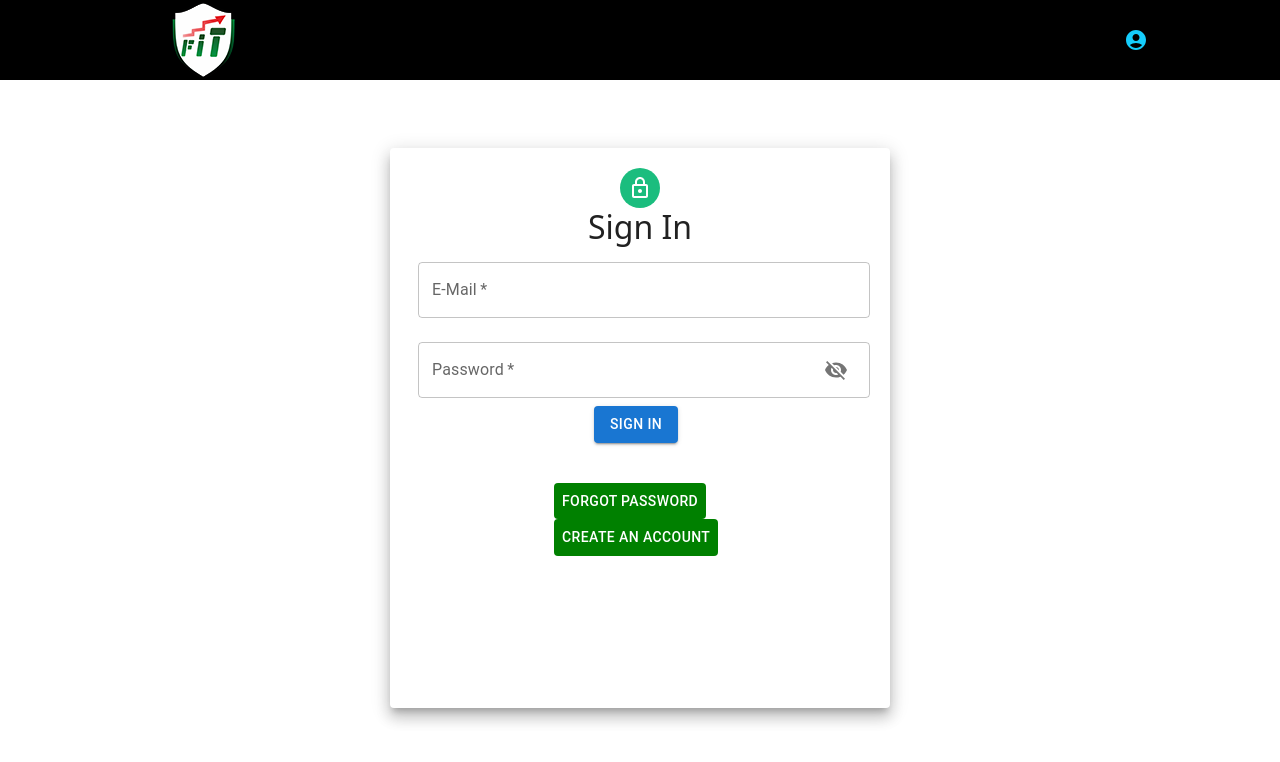
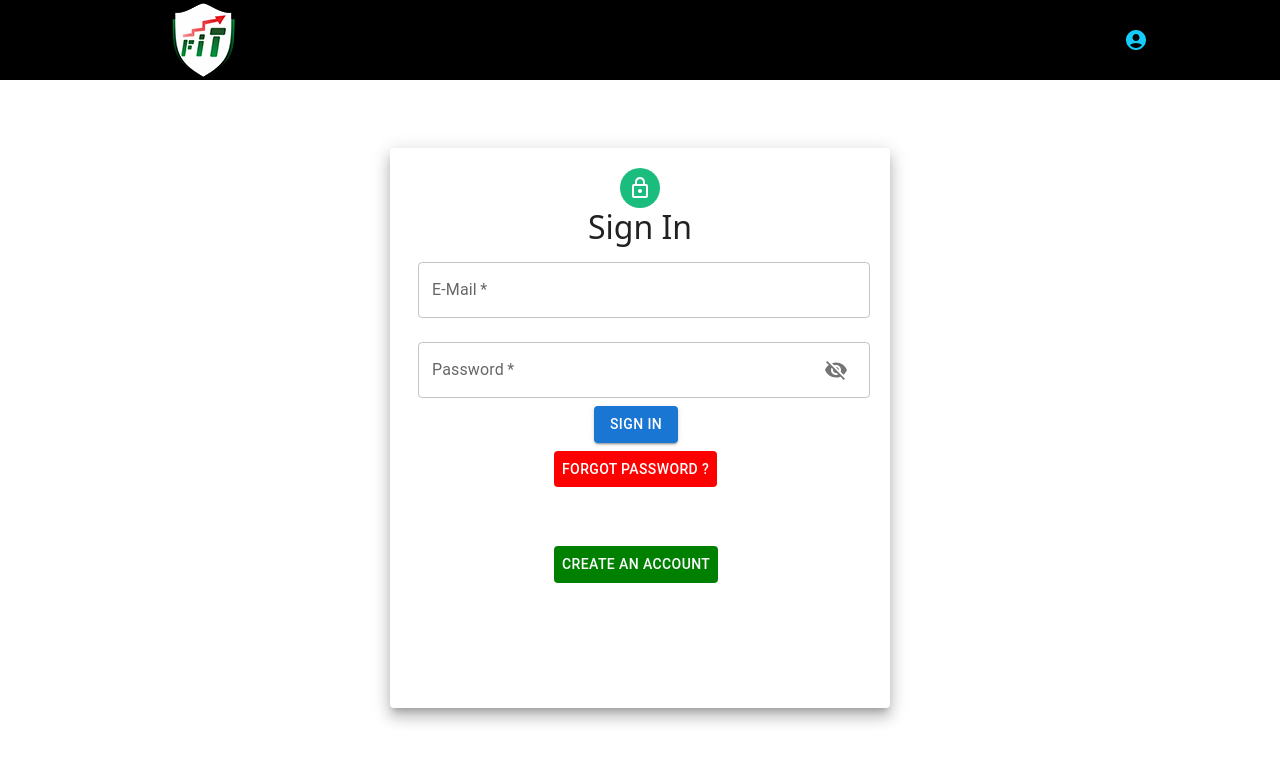
Before and after one commit to Aravind-2000/insurancefrontend, a React (Create React App) app: page /ui/login in a window 1280 px wide. Shown: the top 762 px of the page. Built offline with nearby package versions, Linux system fonts and the light colour scheme.

Commit message:
Formatting,changed props in ChangePassword file

```diff
--- a/src/Components/LoginAndSignup/ChangePassword.js
+++ b/src/Components/LoginAndSignup/ChangePassword.js
@@ -10,16 +10,16 @@ const ChangePassword = () => {
     margin: "20px auto",
   };
 
-  const btnstyle = { margin: "8px 0", marginLeft: "12.5rem" };
+  const btnstyle = { margin: "8px 0", marginLeft: "10.5rem" };
 
   const [password, setPassword] = useState("");
   const [confirmPassword, setconfirmPassword] = useState("");
-  const [usermail, setusermail] = useState("");
+  const [email, setEmail] = useState("");
 
   const [passError, setpassError] = useState("");
 
   const ChangePasswordSubmit = () => {
-    InsuranceApi.updateUserPassword(usermail, confirmPassword)
+    InsuranceApi.updateUserPassword(email, password)
       .then((res) => {
         console.log(res.data);
         window.location = "login";
@@ -52,9 +52,9 @@ const ChangePassword = () => {
               <TextField
                 className="formtext"
                 label="E-Mail"
-                value={usermail}
+                value={email}
                 placeholder="Enter your  E-Mail"
-                onChange={(e) => setusermail(e.target.value)}
+                onChange={(e) => setEmail(e.target.value)}
                 fullWidth
                 required
               />
@@ -79,7 +79,7 @@ const ChangePassword = () => {
                 required
               />
 
-              <Typography style={{ color: "red", margin: 50 }}>
+              <Typography style={{ color: "red", marginLeft: 25, marginTop:10 }}>
                 {passError}
               </Typography>
             </Grid>
--- a/src/Components/LoginAndSignup/Login.js
+++ b/src/Components/LoginAndSignup/Login.js
@@ -122,6 +122,8 @@ const Login = () => {
                 }}
               />
 
+              <div className="row">
+                <div className="col">
                   <Button
                     type="submit"
                     color="primary"
@@ -130,43 +132,40 @@ const Login = () => {
                   >
                     Sign in
                   </Button>
+                </div>
+
+                <div className="col">
+                  <Button
+                    style={{
+                      color: "white",
+                      backgroundColor: "red",
+                      marginLeft: 160,
+                    }}
+                  >
+                    <Link
+                      href="changePass"
+                      style={{ color: "white", textDecoration: "none" }}
+                    >
+                      Forgot Password ?
+                    </Link>
+                  </Button>
+                </div>
+              </div>
             </Grid>
 
-            <br />
-
-            <br />
             <Grid container spacing={2}>
               <Button
                 style={{
                   color: "white",
                   backgroundColor: "green",
                   marginLeft: 160,
+                  marginTop: 75,
                 }}
               >
-                {" "}
-                <Link
-                  href="changePass"
-                  style={{ color: "white", textDecoration: "none" }}
-                >
-                  {" "}
-                  Forgot Password{" "}
-                </Link>
-              </Button>
-              <br />
-
-              <Button
-                style={{
-                  color: "white",
-                  backgroundColor: "green",
-                  marginLeft: 160,
-                }}
-              >
-                {" "}
                 <Link
                   href="signup"
                   style={{ color: "white", textDecoration: "none" }}
                 >
-                  {" "}
                   Create An Account{" "}
                 </Link>
               </Button>
```
Lines whose indentation alone changed are shown as unchanged.
